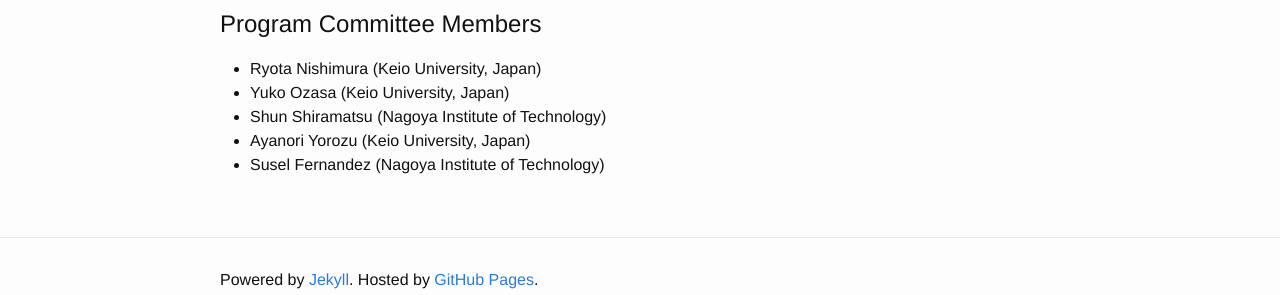
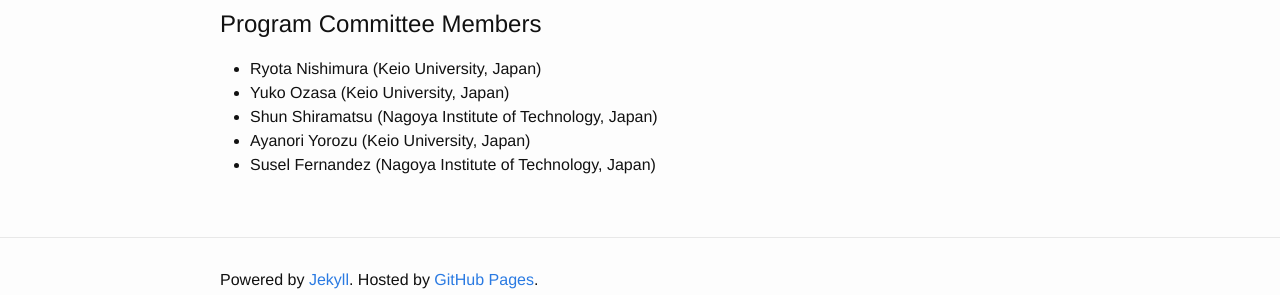
Before and after one commit to passcr/passcr.github.io, a Jekyll site: the page built from organization.md, in a window 1280 px wide. Shown: the part 475-770 px from the top of the page. Built offline with Jekyll 4.4.1, drawn with Linux system fonts in a browser that asks for light colours.

Commit message:
modified organization.md

```diff
--- a/organization.md
+++ b/organization.md
@@ -16,6 +16,6 @@ permalink: /organization/
 # Program Committee Members
 * Ryota Nishimura (Keio University, Japan)
 * Yuko Ozasa (Keio University, Japan)
-* Shun Shiramatsu (Nagoya Institute of Technology)
+* Shun Shiramatsu (Nagoya Institute of Technology, Japan)
 * Ayanori Yorozu (Keio University, Japan)
-* Susel Fernandez (Nagoya Institute of Technology)
+* Susel Fernandez (Nagoya Institute of Technology, Japan)
```
